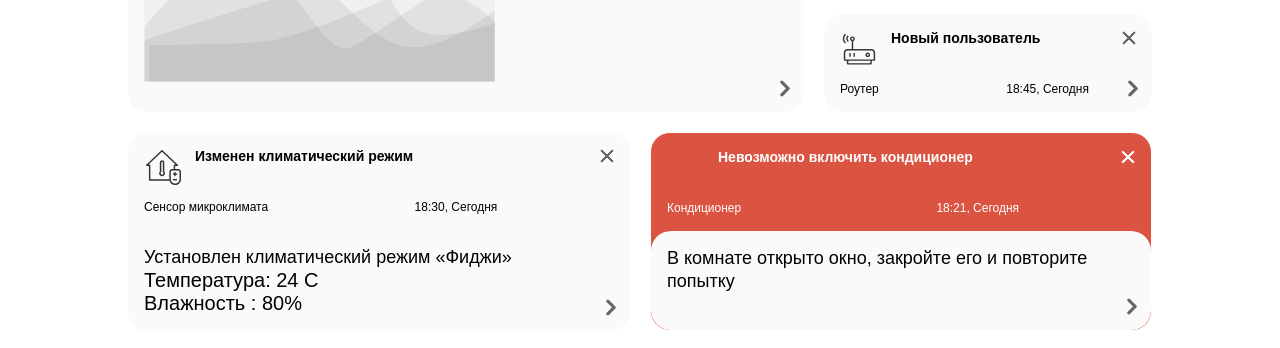
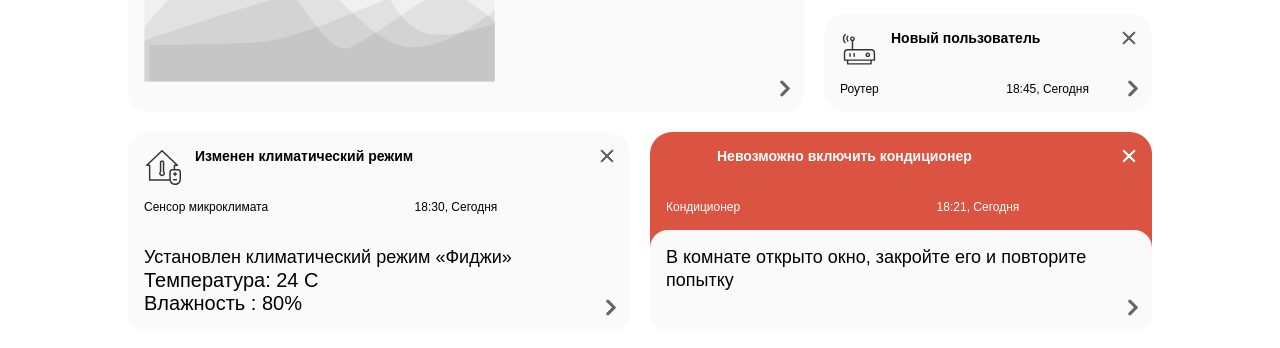
Before and after one commit to fox-tracks/shri-2018_hw1_rwd, a website: page index.html in a window 1280 px wide. Shown: the part 379-727 px from the top of the page. Drawn offline with nearby package versions, Linux system fonts and the light colour scheme; files that its build step writes are made by us from their sources.

Commit message:
fix critical card

```diff
--- a/src/sass/blocks/card.scss
+++ b/src/sass/blocks/card.scss
@@ -1,6 +1,6 @@
 .card {
   position: relative;
-  border-radius: 20px;
+  border-radius: 22px;
   background-color: $card-color;
   background-repeat: no-repeat;
 
@@ -10,7 +10,6 @@
 
   &_action_critical {
     background-color: $critical-color;
-    border: 1px solid white;
     color: #fff;
   }
 
@@ -155,7 +154,7 @@
   }
 
   &__extra-content {
-    border-radius: 20px;
+    border-radius: 18px;
     background-color: $card-color;
     padding: 0 35px 16px 16px;
   }
```
